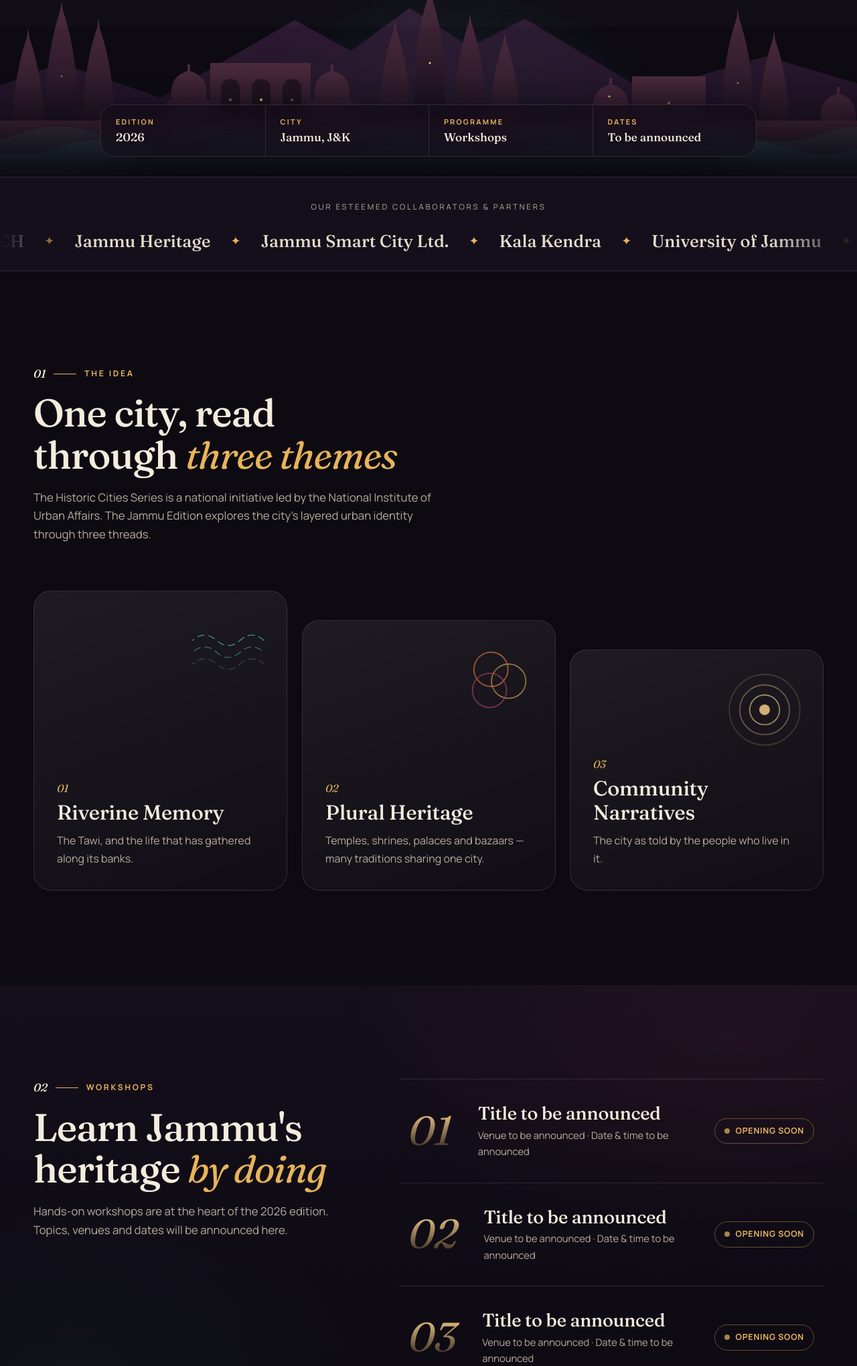
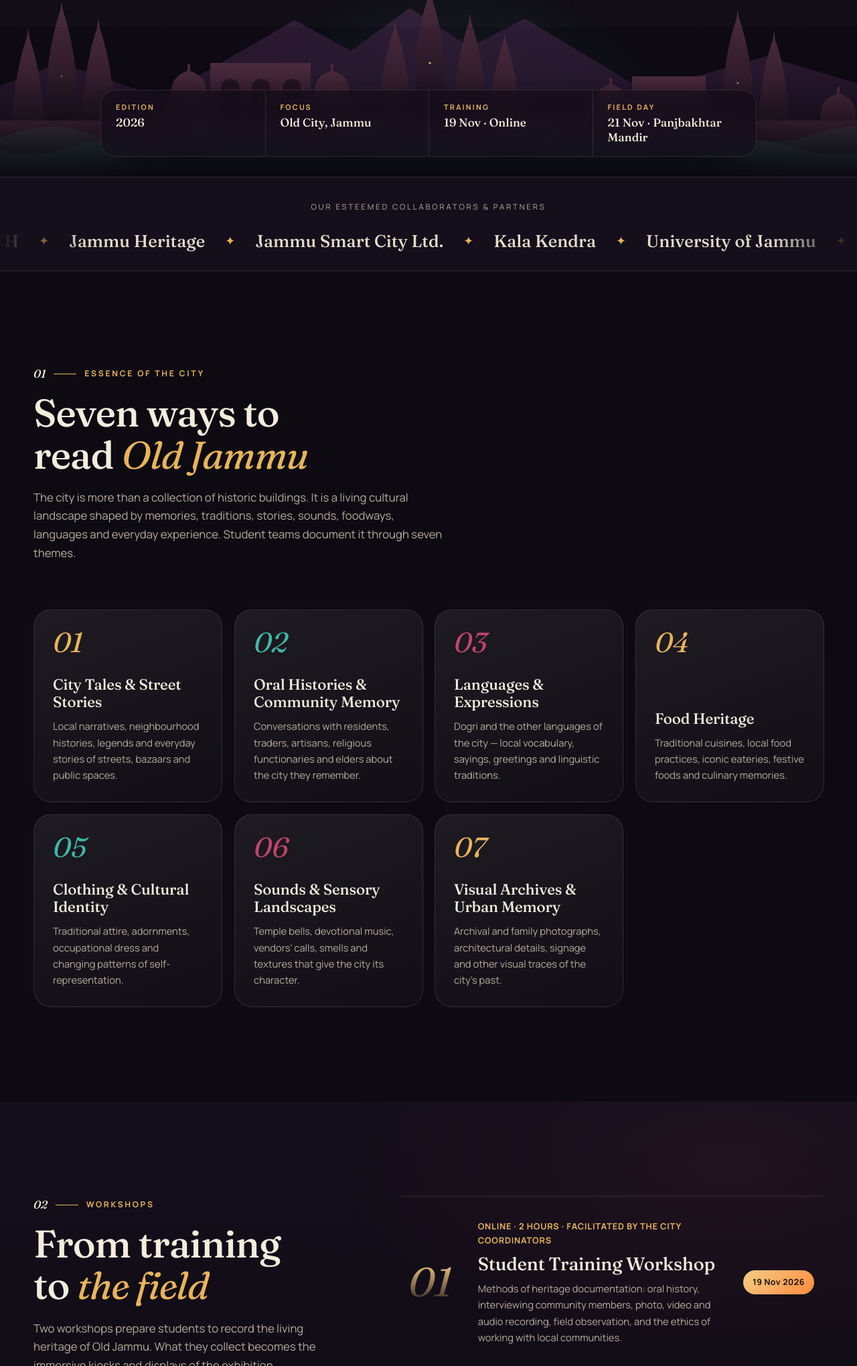
Before and after one commit to webitupofficial/historic-cities-jammu-2026, a plain HTML site: page index.html in a window 1280 px wide. Shown: the part 760-2800 px from the top of the page at 67% size. Drawn offline with Linux system fonts and the light colour scheme.

Commit message:
Add 2026 programme from documentation: seven themes, two workshops, documentation teams
Co-Authored-By: Claude Opus 5.5 <noreply@anthropic.com>

```diff
--- a/index.html
+++ b/index.html
@@ -4,10 +4,10 @@
 <meta charset="utf-8">
 <meta name="viewport" content="width=device-width, initial-scale=1">
 <title>Historic Cities Series 2026 — Jammu Edition</title>
-<meta name="description" content="Historic Cities Series 2026, Jammu Edition: hands-on workshops celebrating Jammu's living heritage.">
+<meta name="description" content="Historic Cities Series 2026, Jammu Edition: Essence of the City — student workshops documenting the living heritage of Old Jammu for an immersive exhibition.">
 <meta name="theme-color" content="#0d0a12">
 <meta property="og:title" content="Historic Cities Series 2026 — Jammu Edition">
-<meta property="og:description" content="Hands-on workshops celebrating Jammu's living heritage.">
+<meta property="og:description" content="Student workshops documenting the living heritage of Old Jammu.">
 <meta property="og:type" content="website">
 <link rel="icon" href="favicon.svg" type="image/svg+xml">
 <link rel="preconnect" href="https://fonts.googleapis.com">
@@ -34,7 +34,7 @@
     <a href="#gallery">Glimpses</a>
     <a href="#team">Team</a>
   </nav>
-  <a class="btn btn-sm nav-cta magnet" href="#workshops">Join a workshop</a>
+  <a class="btn btn-sm nav-cta magnet" href="#workshops">Programme</a>
   <button class="burger" id="burger" aria-label="Open menu" aria-expanded="false" aria-controls="navLinks"><span></span><span></span></button>
 </header>
 
@@ -52,18 +52,18 @@
       <span class="line"><span class="rise" style="--d:1">Jammu</span></span>
       <span class="line sub"><span class="rise" style="--d:2">Edition <em>2026</em></span></span>
     </h1>
-    <p class="hero-lede rise" style="--d:3">Discover Jammu's living heritage through hands-on workshops — from the magnificent Mubarak Mandi Palace to the vibrant Old City with its ancient temples, traditional markets and timeless stories.</p>
+    <p class="hero-lede rise" style="--d:3">Essence of the City: students document the living heritage of Old Jammu — its memories, languages, food, crafts and sounds — for an immersive exhibition.</p>
     <div class="hero-cta rise" style="--d:4">
       <a class="btn magnet" href="#workshops">Explore the workshops <svg viewBox="0 0 24 24" aria-hidden="true"><path d="M5 12h14M13 6l6 6-6 6"/></svg></a>
-      <a class="btn btn-ghost magnet" href="#themes">The three themes</a>
+      <a class="btn btn-ghost magnet" href="#themes">The seven themes</a>
     </div>
   </div>
 
-  <!-- floating theme pills -->
-  <ul class="themes" aria-label="Themes">
-    <li class="pill float f1" data-depth="0.06"><span>01</span> Riverine Memory</li>
-    <li class="pill float f2" data-depth="0.09"><span>02</span> Plural Heritage</li>
-    <li class="pill float f3" data-depth="0.05"><span>03</span> Community Narratives</li>
+  <!-- floating programme pills -->
+  <ul class="themes" aria-label="Programme">
+    <li class="pill float f1" data-depth="0.06"><span>19</span> Nov · Online training</li>
+    <li class="pill float f2" data-depth="0.09"><span>21</span> Nov · Field documentation</li>
+    <li class="pill float f3" data-depth="0.05"><span>✦</span> Essence of the City exhibition</li>
   </ul>
 
   <!-- layered skyline -->
@@ -91,9 +91,9 @@
   <!-- EDIT: at-a-glance bar -->
   <dl class="hero-bar rise" style="--d:6">
     <div><dt>Edition</dt><dd>2026</dd></div>
-    <div><dt>City</dt><dd>Jammu, J&amp;K</dd></div>
-    <div><dt>Programme</dt><dd>Workshops</dd></div>
-    <div><dt>Dates</dt><dd>To be announced</dd></div>
+    <div><dt>Focus</dt><dd>Old City, Jammu</dd></div>
+    <div><dt>Training</dt><dd>19 Nov · Online</dd></div>
+    <div><dt>Field day</dt><dd>21 Nov · Panjbakhtar Mandir</dd></div>
   </dl>
 </section>
 
@@ -113,21 +113,18 @@
 <section class="section" id="themes">
   <div class="wrap">
     <header class="head reveal">
-      <p class="kicker">The idea</p>
-      <h2>One city, read through <em>three themes</em></h2>
-      <p>The Historic Cities Series is a national initiative led by the National Institute of Urban Affairs. The Jammu Edition explores the city's layered urban identity through three threads.</p>
+      <p class="kicker">Essence of the City</p>
+      <h2>Seven ways to read <em>Old Jammu</em></h2>
+      <p>The city is more than a collection of historic buildings. It is a living cultural landscape shaped by memories, traditions, stories, sounds, foodways, languages and everyday experience. Student teams document it through seven themes.</p>
     </header>
-    <!-- EDIT: one-line theme descriptions -->
-    <div class="pillars">
-      <article class="card pillar tilt reveal"><div class="card-glow"></div>
-        <svg class="glyph g-river" viewBox="0 0 120 120" aria-hidden="true"><path d="M6 44q18-16 36 0t36 0 36 0"/><path d="M6 62q18-16 36 0t36 0 36 0"/><path d="M6 80q18-16 36 0t36 0 36 0"/></svg>
-        <span class="pillar-num">01</span><h3>Riverine Memory</h3><p class="muted">The Tawi, and the life that has gathered along its banks.</p></article>
-      <article class="card pillar tilt reveal"><div class="card-glow"></div>
-        <svg class="glyph g-plural" viewBox="0 0 120 120" aria-hidden="true"><g><circle cx="60" cy="42" r="26"/><circle cx="44" cy="70" r="26"/><circle cx="76" cy="70" r="26"/></g></svg>
-        <span class="pillar-num">02</span><h3>Plural Heritage</h3><p class="muted">Temples, shrines, palaces and bazaars — many traditions sharing one city.</p></article>
-      <article class="card pillar tilt reveal"><div class="card-glow"></div>
-        <svg class="glyph g-voice" viewBox="0 0 120 120" aria-hidden="true"><circle cx="60" cy="60" r="8"/><circle cx="60" cy="60" r="22"/><circle cx="60" cy="60" r="36"/><circle cx="60" cy="60" r="50"/></svg>
-        <span class="pillar-num">03</span><h3>Community Narratives</h3><p class="muted">The city as told by the people who live in it.</p></article>
+    <div class="tgrid">
+        <article class="card theme tilt reveal"><div class="card-glow"></div><span class="pillar-num">01</span><h3>City Tales &amp; Street Stories</h3><p class="muted">Local narratives, neighbourhood histories, legends and everyday stories of streets, bazaars and public spaces.</p></article>
+        <article class="card theme tilt reveal"><div class="card-glow"></div><span class="pillar-num">02</span><h3>Oral Histories &amp; Community Memory</h3><p class="muted">Conversations with residents, traders, artisans, religious functionaries and elders about the city they remember.</p></article>
+        <article class="card theme tilt reveal"><div class="card-glow"></div><span class="pillar-num">03</span><h3>Languages &amp; Expressions</h3><p class="muted">Dogri and the other languages of the city — local vocabulary, sayings, greetings and linguistic traditions.</p></article>
+        <article class="card theme tilt reveal"><div class="card-glow"></div><span class="pillar-num">04</span><h3>Food Heritage</h3><p class="muted">Traditional cuisines, local food practices, iconic eateries, festive foods and culinary memories.</p></article>
+        <article class="card theme tilt reveal"><div class="card-glow"></div><span class="pillar-num">05</span><h3>Clothing &amp; Cultural Identity</h3><p class="muted">Traditional attire, adornments, occupational dress and changing patterns of self-representation.</p></article>
+        <article class="card theme tilt reveal"><div class="card-glow"></div><span class="pillar-num">06</span><h3>Sounds &amp; Sensory Landscapes</h3><p class="muted">Temple bells, devotional music, vendors&rsquo; calls, smells and textures that give the city its character.</p></article>
+        <article class="card theme tilt reveal"><div class="card-glow"></div><span class="pillar-num">07</span><h3>Visual Archives &amp; Urban Memory</h3><p class="muted">Archival and family photographs, architectural details, signage and other visual traces of the city&rsquo;s past.</p></article>
     </div>
   </div>
 </section>
@@ -137,14 +134,14 @@
   <div class="wrap duo">
     <header class="head sticky reveal">
       <p class="kicker">Workshops</p>
-      <h2>Learn Jammu's heritage <em>by doing</em></h2>
-      <p>Hands-on workshops are at the heart of the 2026 edition. Topics, venues and dates will be announced here.</p>
+      <h2>From training to <em>the field</em></h2>
+      <p>Two workshops prepare students to record the living heritage of Old Jammu. What they collect becomes the immersive kiosks and displays of the exhibition.</p>
     </header>
-    <!-- EDIT: workshops. Copy an <li> block to add more; replace the "to be announced" text with real details. -->
+    <!-- EDIT: workshops -->
     <ol class="rows">
-      <li class="row reveal"><span class="row-num">01</span><div class="row-body"><h3>Title to be announced</h3><p class="muted">Venue to be announced · Date &amp; time to be announced</p></div><span class="soon">Opening soon</span></li>
-      <li class="row reveal"><span class="row-num">02</span><div class="row-body"><h3>Title to be announced</h3><p class="muted">Venue to be announced · Date &amp; time to be announced</p></div><span class="soon">Opening soon</span></li>
-      <li class="row reveal"><span class="row-num">03</span><div class="row-body"><h3>Title to be announced</h3><p class="muted">Venue to be announced · Date &amp; time to be announced</p></div><span class="soon">Opening soon</span></li>
+      <li class="row reveal"><span class="row-num">01</span><div class="row-body"><p class="meta">Online · 2 hours · Facilitated by the City Coordinators</p><h3>Student Training Workshop</h3><p class="muted">Methods of heritage documentation: oral history, interviewing community members, photo, video and audio recording, field observation, and the ethics of working with local communities.</p></div><span class="when">19 Nov 2026</span></li>
+      <li class="row reveal"><span class="row-num">02</span><div class="row-body"><p class="meta">10:30 am – 4:00 pm · Panjbakhtar Mandir, Old City</p><h3>Documentation Workshop</h3><p class="muted">Thematic teams fan out across the Old City from Panjbakhtar Mandir, the central coordination point, to document its people, places, sounds and crafts.</p></div><span class="when">21 Nov 2026</span></li>
+      <li class="row reveal"><span class="row-num">03</span><div class="row-body"><p class="meta">Exhibition</p><h3>Essence of the City</h3><p class="muted">The &ldquo;soul of the city&rdquo; told through multiple senses — Old Jammu presented through the voices, memories and cultural practices of its people.</p></div><span class="when soon">Dates soon</span></li>
     </ol>
   </div>
 </section>
@@ -182,7 +179,7 @@
   <div class="wrap">
     <header class="head reveal">
       <p class="kicker">Our team</p>
-      <h2>The people curating the <em>Jammu Edition</em></h2>
+      <h2>The people documenting <em>Old Jammu</em></h2>
     </header>
 
     <!-- EDIT: team members. To use a photo, replace the <span class="avatar">XX</span> with <img class="avatar" src="images/name.webp" alt="" loading="lazy"> -->
@@ -195,6 +192,17 @@
     <h3 class="group-title reveal">Contributors</h3>
     <div class="people">
       <article class="person sm reveal"><span class="avatar">PS</span><h4>Prem Singh</h4><p class="role">Digital Curator &amp; Project Incharge</p></article>
+    </div>
+
+    <!-- EDIT: student documentation teams -->
+    <h3 class="group-title reveal">Documentation teams</h3>
+    <div class="groups">
+      <article class="group reveal"><span class="group-letter">A</span><div><p class="focus">Oral Histories &amp; Community Memory · Languages &amp; Expressions</p><ul class="names"><li>Riya</li><li>Nargis</li><li>Aditya</li><li>Tanya</li></ul></div></article>
+      <article class="group reveal"><span class="group-letter">B</span><div><p class="focus">Food Heritage</p><ul class="names"><li>Stuti</li><li>Amishi</li><li>Adisha</li><li>Esha</li><li>Akhila</li><li>Sonali</li></ul></div></article>
+      <article class="group reveal"><span class="group-letter">C</span><div><p class="focus">Clothing &amp; Cultural Identity</p><ul class="names"><li>Anupuma</li><li>Jhaanvi</li><li>Prithvi</li><li>Shivangi</li></ul></div></article>
+      <article class="group reveal"><span class="group-letter">D</span><div><p class="focus">Visual Archives &amp; Urban Memory</p><ul class="names"><li>Zuhaib</li><li>Nayeem</li><li>Shiv Dev</li><li>Tarun</li></ul></div></article>
+      <article class="group reveal"><span class="group-letter">E</span><div><p class="focus">Artisans — Thatheras (Moti Bazar, Peer Mitha), quilt making (Lakhdatta Bazar), frame making &amp; heritage keepsakes (Pacca Danga)</p><ul class="names"><li>Mansha</li><li>Sairesh</li><li>Zaanib</li></ul></div></article>
+      <article class="group reveal"><span class="group-letter">F</span><div><p class="focus">Iconic Dogri songs · Iconic places</p><ul class="names"><li>Prem</li></ul></div></article>
     </div>
   </div>
 </section>
@@ -214,7 +222,7 @@
   <div class="wrap footer-grid">
     <div>
       <p class="footer-brand">Historic Cities Series 2026<br><em>Jammu Edition</em></p>
-      <p class="muted">Riverine Memory · Plural Heritage · Community Narratives</p>
+      <p class="muted">Essence of the City · Documenting the living heritage of Old Jammu</p>
     </div>
     <div>
       <p class="footer-h">Explore</p>
--- a/styles.css
+++ b/styles.css
@@ -317,3 +317,25 @@ h3{font:500 1.55rem/1.2 var(--serif);letter-spacing:-.01em}
   .w>span{transform:none}
   .embers{display:none}
 }
+
+/* ---------- 2026 programme ---------- */
+.tgrid{display:grid;grid-template-columns:repeat(auto-fill,minmax(250px,1fr));gap:18px}
+.theme{padding:28px;min-height:250px;display:flex;flex-direction:column;justify-content:flex-end}
+.theme h3{font-size:1.4rem;margin-bottom:10px}
+.theme .muted{font-size:.92rem}
+.theme:nth-child(3n+2) .pillar-num{color:var(--teal)}.theme:nth-child(3n) .pillar-num{color:var(--rose)}
+.theme .pillar-num{font-size:2.6rem;line-height:1;margin-bottom:auto;padding-bottom:28px}
+.row .meta{color:var(--gold);font-size:.8rem;font-weight:700;letter-spacing:.06em;text-transform:uppercase;margin-bottom:8px}
+.row h3{margin-bottom:8px}
+.when{display:inline-flex;align-items:center;gap:9px;padding:8px 14px;border-radius:999px;background:linear-gradient(135deg,var(--gold2),var(--saffron));color:#1a1208;font-size:.78rem;font-weight:800;letter-spacing:.04em;white-space:nowrap}
+.when.soon{background:none}
+.groups{display:grid;grid-template-columns:repeat(auto-fill,minmax(320px,1fr));gap:18px}
+.group{display:grid;grid-template-columns:auto 1fr;gap:18px;padding:24px;border-radius:22px;border:1px solid var(--line);background:rgba(255,255,255,.035);transition:transform .45s var(--ease),border-color .3s,opacity .9s var(--ease)}
+.group:hover{border-color:rgba(232,180,90,.45)}
+.group-letter{display:grid;place-items:center;width:52px;height:52px;border-radius:16px;font:italic 500 1.6rem var(--serif);color:#1a1208;background:linear-gradient(135deg,var(--gold2),var(--saffron))}
+.group:nth-child(3n+2) .group-letter{background:linear-gradient(135deg,#a6e6dc,var(--teal))}
+.group:nth-child(3n) .group-letter{background:linear-gradient(135deg,#f1a7b9,var(--rose))}
+.focus{font:500 1.05rem/1.35 var(--serif);margin-bottom:12px}
+.names{display:flex;flex-wrap:wrap;gap:6px}
+.names li{padding:5px 12px;border-radius:999px;border:1px solid var(--line);font-size:.84rem;font-weight:600}
+@media (max-width:600px){.row .when{grid-column:2;justify-self:start}.groups{grid-template-columns:1fr}.theme{min-height:0}}
```
